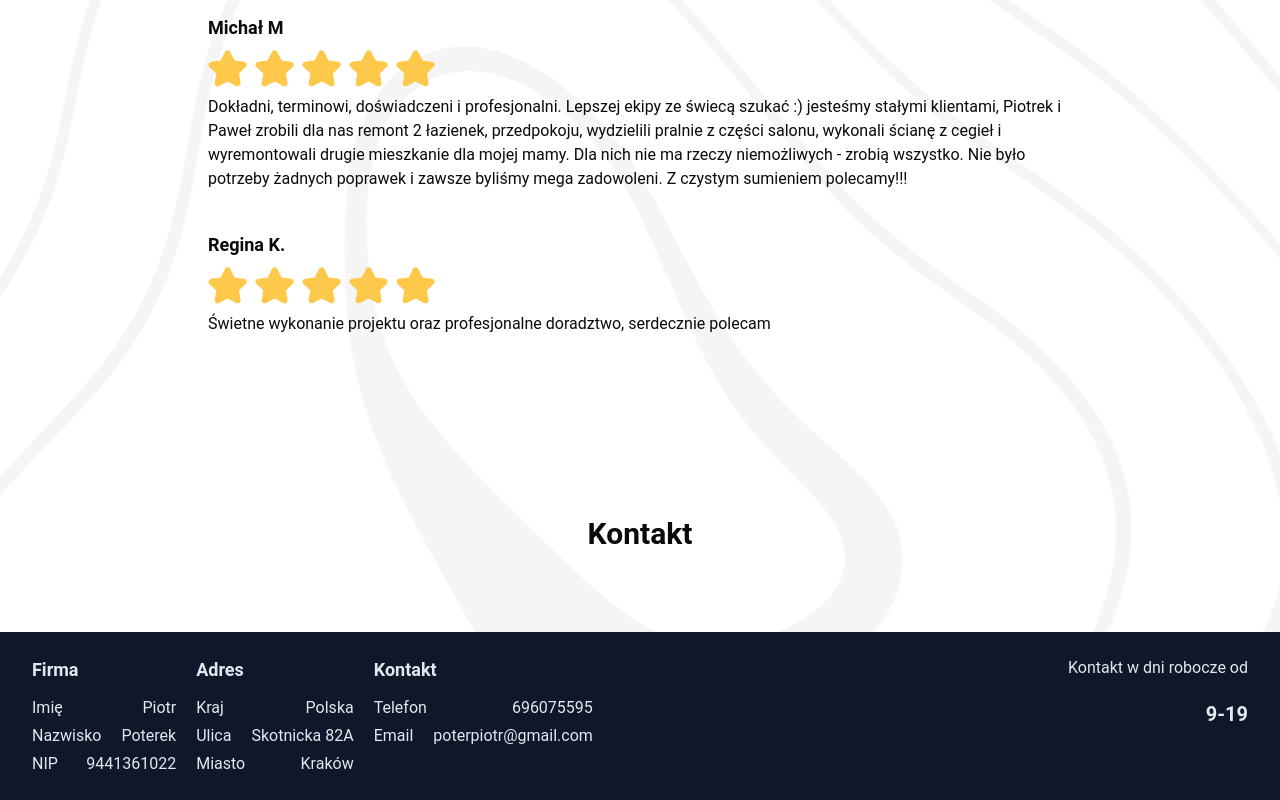
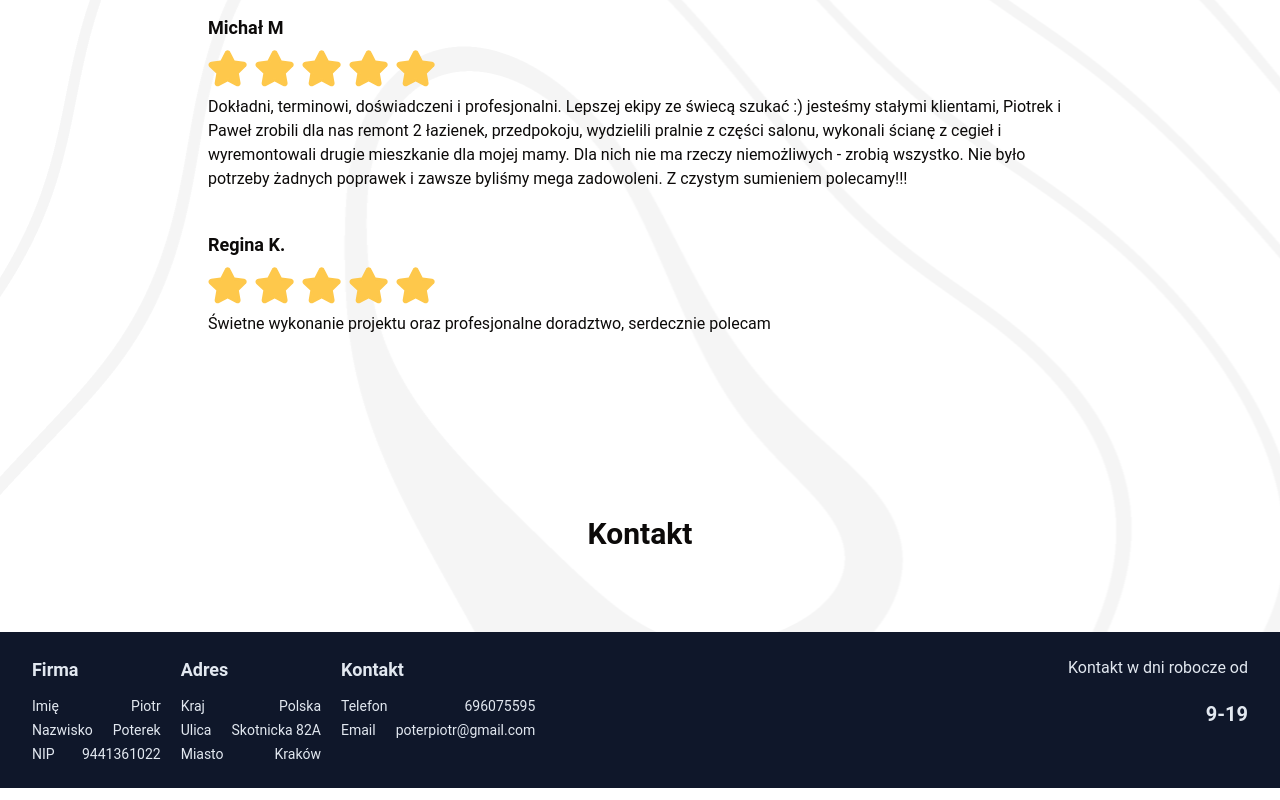
Before and after one commit to PeterPoterek/tww-ts, a React (Vite) app in the folder client/: page / in a window 1280 px wide. Shown: the part 2987-3787 px from the top of the page. Built offline with nearby package versions, Linux system fonts and the light colour scheme.

Commit message:
Update FooterDataContainer.tsx

```diff
--- a/client/src/pages/footer/FooterDataContainer.tsx
+++ b/client/src/pages/footer/FooterDataContainer.tsx
@@ -8,7 +8,7 @@ const FooterDataContainer = ({ title, items }: FooterProps) => {
     <div className="flex flex-col gap-1">
       <h4 className="font-bold text-lg mb-2">{title}</h4>
       {items.map((item, index) => (
-        <div key={index} className="flex gap-5 justify-between">
+        <div key={index} className="flex gap-5 justify-between text-sm">
           <span>{item.name}</span>
           <span>{item.details}</span>
         </div>
```
